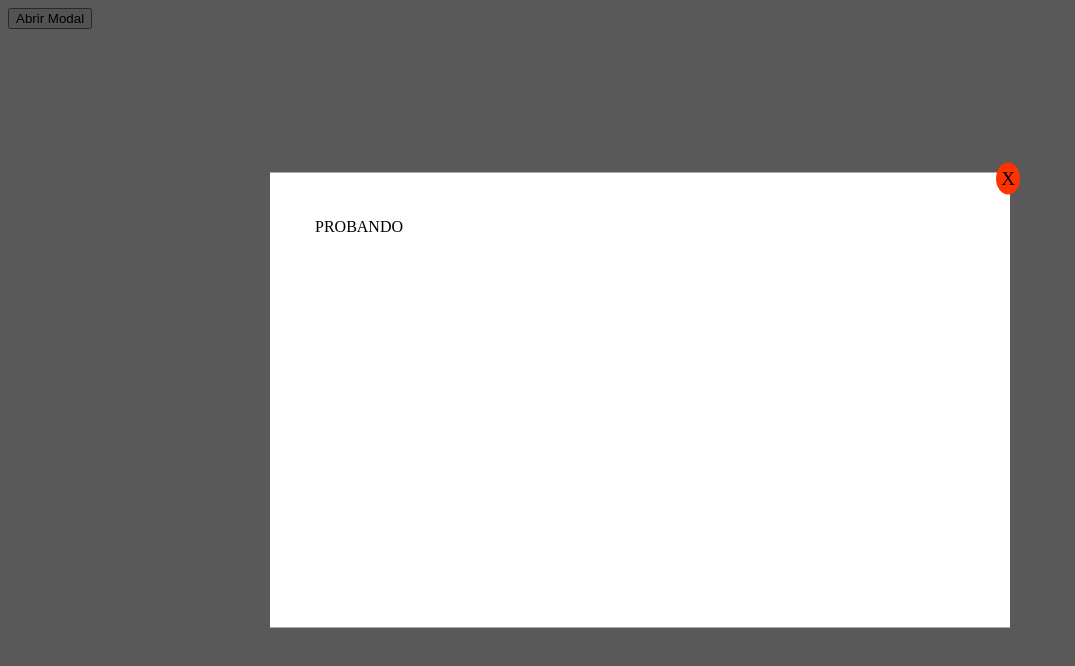
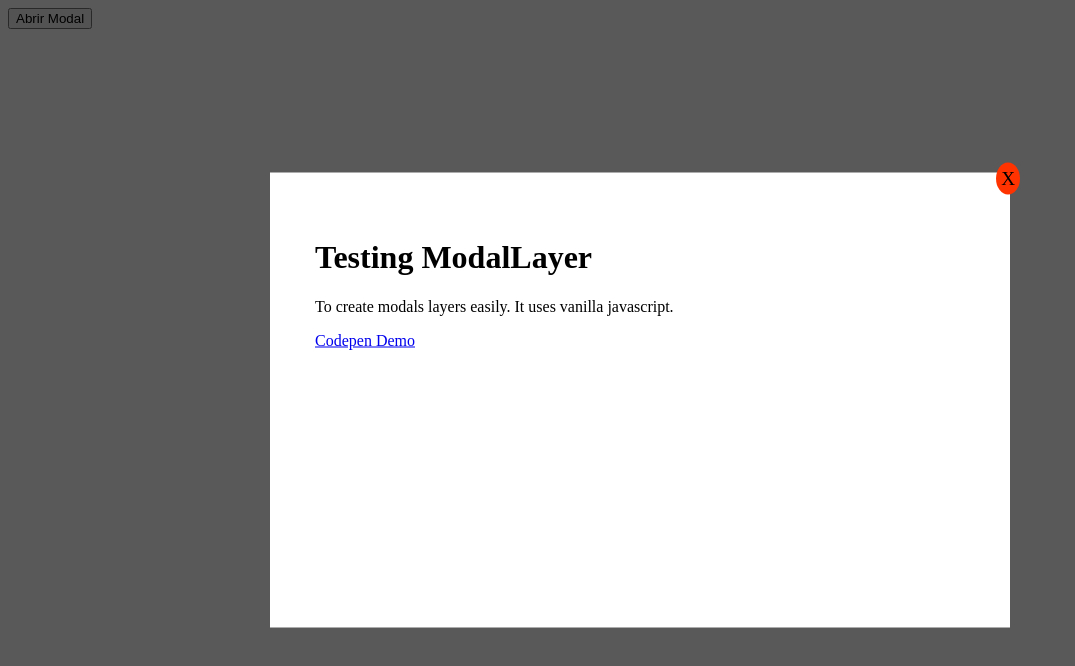
Before and after one commit to manufosela/Modal-Layer, a website: page demo/index.html in a window 1280 px wide. Both pictures are taken after a click on the button "Abrir Modal". Shown: the whole page, without its empty margins (0-1075 px from the left). Drawn offline with Linux system fonts and the light colour scheme.

Commit message:
add shadow-dom

```diff
--- a/ModalLayer.js
+++ b/ModalLayer.js
@@ -1,29 +1,31 @@
 export class ModalLayer {
   constructor() {
     this.modalId = `Modal-${Date.now()}`;
+
+    this.contentStyle = '';
+
     this.defineStyles();
     this.createModal();
     this.injectStyles();
+    this.injectModalElements();
   }
 
   defineStyles() {
-    this.modalStyle = '.modal { height: 365px; width: 650px; background-color: #fff; position: absolute; left: 50%; top: 50%; transform: translate(-50%, -50%); padding: 45px; opacity: 0; pointer-events: none; transition: all 300ms ease-in-out; z-index: 1011; }';
-    this.modalStyleVisible = '.modal-visible { opacity: 1; pointer-events: auto; }';
-    this.modalStyleClose = '.modal-closeBtn { position: absolute; font-size: 1.2rem; right: -10px; top: -10px; cursor: pointer; background:#F30; padding:5px; font-size:bold; border-radius:50%; }';
-    this.blackedout = '.blackedout { position: absolute; z-index: 1010; left: 0; top: 0; width: 100%; height: 100%; background-color: rgba(0, 0, 0, 0.65); display: none; }';
-    this.blackedoutVisible = '.blackedout-visible { display: block; }';
+    this.modalStyle = '.ModalLayer-modal { height: 365px; width: 650px; background-color: #fff; position: absolute; left: 50%; top: 50%; transform: translate(-50%, -50%); padding: 45px; opacity: 0; pointer-events: none; transition: all 300ms ease-in-out; z-index: 1011; }';
+    this.modalStyleVisible = '.ModalLayer-modal-visible { opacity: 1; pointer-events: auto; }';
+    this.modalStyleClose = '.ModalLayer-modal-closeBtn { position: absolute; font-size: 1.2rem; right: -10px; top: -10px; cursor: pointer; background:#F30; padding:5px; font-size:bold; border-radius:50%; }';
+    this.blackedout = '.ModalLayer-blackedout { position: absolute; z-index: 1010; left: 0; top: 0; width: 100%; height: 100%; background-color: rgba(0, 0, 0, 0.65); display: none; }';
+    this.blackedoutVisible = '.ModalLayer-blackedout-visible { display: block; }';
   }
 
-  createModal(contentModal) {
-    this.contentModal = contentModal || '';
+  createModal() {
     this.modalHTML = document.createElement('div');
     this.modalHTML.id = this.modalId;
     this.modalHTML.dataset.popupModal = 'one';
-    this.modalHTML.classList.add('modal');
-    this.modalHTML.classList.add('shadow');
-    this.modalHTML.innerHTML = `<span class="modal-closeBtn">X</span><div id="modal-content">${this.contentModal}</div>`;
+    this.modalHTML.classList.add('ModalLayer-modal');
+    this.modalHTML.classList.add('ModalLayer-shadow');
     this.bodyBlackedout = document.createElement('div');
-    this.bodyBlackedout.classList.add('blackedout');
+    this.bodyBlackedout.classList.add('ModalLayer-blackedout');
   }
 
   injectStyles() {
@@ -32,25 +34,40 @@ export class ModalLayer {
       style = document.createElement('style');
       style.setAttribute('id', 'EditContentStyles');
       style.setAttribute('type', 'text/css');
-      style.innerHTML = this.modalStyle + this.modalStyleVisible + this.modalStyleClose + this.blackedout + this.blackedoutVisible;
+      style.innerHTML = this.modalStyle + this.modalStyleVisible + this.blackedout + this.blackedoutVisible;
       document.getElementsByTagName('head')[0].appendChild(style);
-      document.body.appendChild(this.bodyBlackedout);
-      document.body.appendChild(this.modalHTML);
     }
   }
 
-  hideModal() {
-    this.modalHTML.classList.remove('modal-visible');
-    this.bodyBlackedout.classList.remove('blackedout-visible');
-    document.querySelector('.blackedout').removeEventListener('click', this.hideModal);
-    this.modalHTML.querySelector('.modal-closeBtn').removeEventListener('click', this.hideModal);
+  injectModalElements() {
+    document.body.appendChild(this.bodyBlackedout);
+    document.body.appendChild(this.modalHTML);
+    this.modalHTML.attachShadow({mode: 'open'});
   }
 
-  openModal(content) {
-    this.modalHTML.classList.add('modal-visible');
-    this.bodyBlackedout.classList.add('blackedout-visible');
-    this.modalHTML.querySelector('#modal-content').innerHTML = content;
-    this.modalHTML.querySelector('.modal-closeBtn').addEventListener('click', this.hideModal.bind(this));
-    document.querySelector('.blackedout').addEventListener('click', this.hideModal.bind(this));
+  injectModalContent() {
+    this.modalHTML.shadowRoot.innerHTML = `
+      <style>
+        ${this.modalStyleClose}
+        ${this.contentStyle}
+      </style>
+      <span class="ModalLayer-modal-closeBtn">X</span>
+      <div id="ModalLayer-modal-content">${this.contentModal}</div>
+    `;
+  }
+
+  hideModal() {
+    this.modalHTML.classList.remove('ModalLayer-modal-visible');
+    this.bodyBlackedout.classList.remove('ModalLayer-blackedout-visible');
+    document.querySelector('.ModalLayer-blackedout').removeEventListener('click', this.hideModal);
+    this.modalHTML.shadowRoot.querySelector('.ModalLayer-modal-closeBtn').removeEventListener('click', this.hideModal);
+  }
+
+  openModal() {
+    this.modalHTML.classList.add('ModalLayer-modal-visible');
+    this.bodyBlackedout.classList.add('ModalLayer-blackedout-visible');
+    this.injectModalContent();
+    this.modalHTML.shadowRoot.querySelector('.ModalLayer-modal-closeBtn').addEventListener('click', this.hideModal.bind(this));
+    document.querySelector('.ModalLayer-blackedout').addEventListener('click', this.hideModal.bind(this));
   }
 }
--- a/demo/index.html
+++ b/demo/index.html
@@ -3,6 +3,13 @@
   <meta charset="UTF-8">
   <meta name="viewport" content="width=device-width, initial-scale=1.0">
   <title>Demo ModalLayer</title>
+  <style>
+    .a {
+      display:flex;
+      justify-content: center;
+      align-items: center;
+    }
+  </style>
 </head>
 <body>
   <button id="openmodalBtn">Abrir Modal</button>
@@ -12,7 +19,23 @@
       const modalLayer = new ModalLayer();
       const openmodalBtn = document.getElementById('openmodalBtn');
       openmodalBtn.onclick = function() {
-        modalLayer.openModal('PROBANDO');
+        modalLayer.styleContent = `
+          main {
+            display:flex;
+            justify-content: center;
+            align-items: center;
+          }
+        `;
+        modalLayer.contentModal = `
+          <main>
+            <div>
+              <h1>Testing ModalLayer</h1>
+              <p>To create modals layers easily. It uses vanilla javascript.</p>
+              <a href="https://codepen.io/manufosela/pen/MWeMXrO">Codepen Demo</a>
+            </div>
+          </main>
+        `;
+        modalLayer.openModal();
       }
     }
     window.onload = onload();
--- a/package.json
+++ b/package.json
@@ -1,6 +1,6 @@
 {
   "name": "vanilla-modal-layer",
-  "version": "1.0.0",
+  "version": "1.1.0",
   "description": "Vanilla Modal Layer Class",
   "main": "ModalLayer.js",
   "scripts": {
```
Also changed, not shown: README.md.
